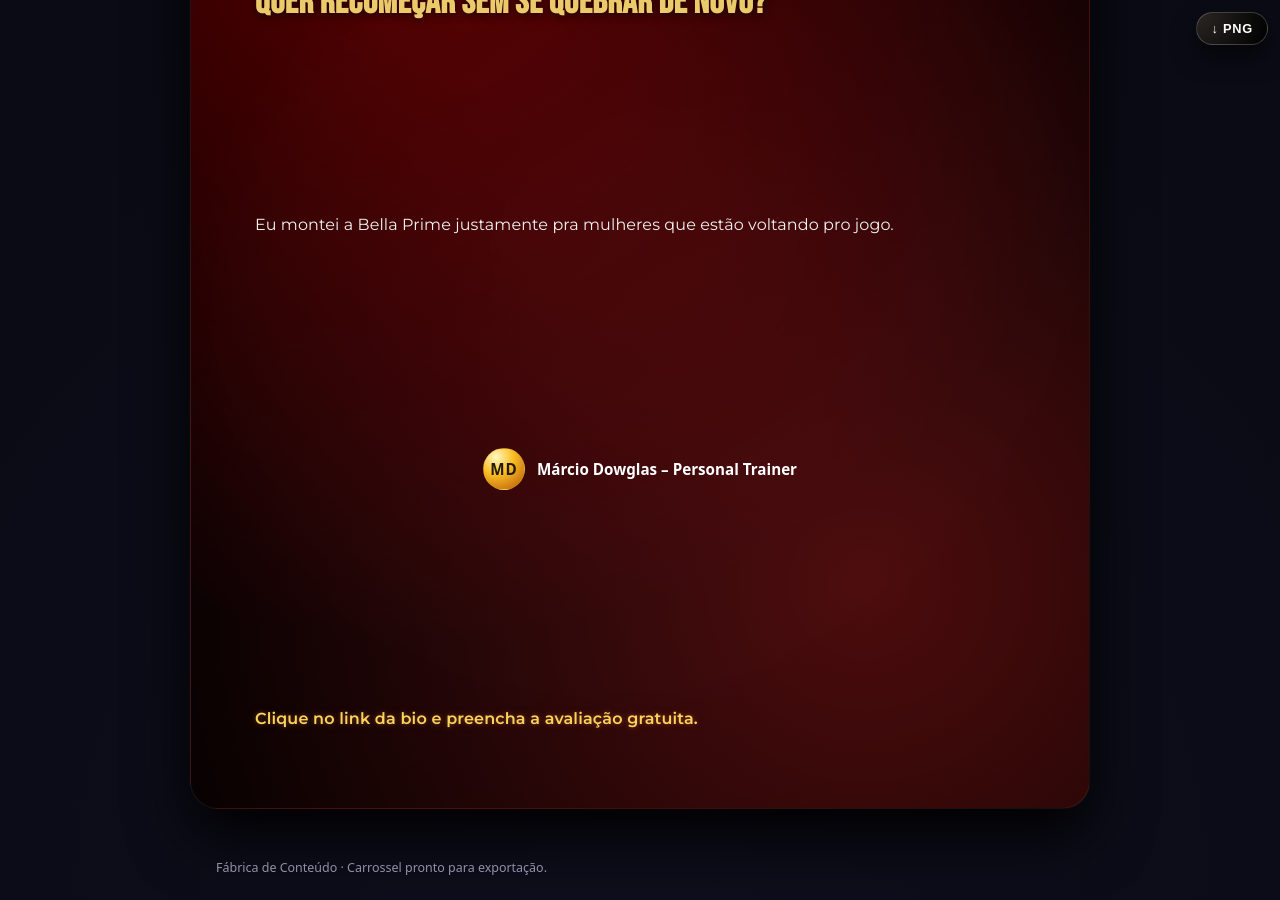
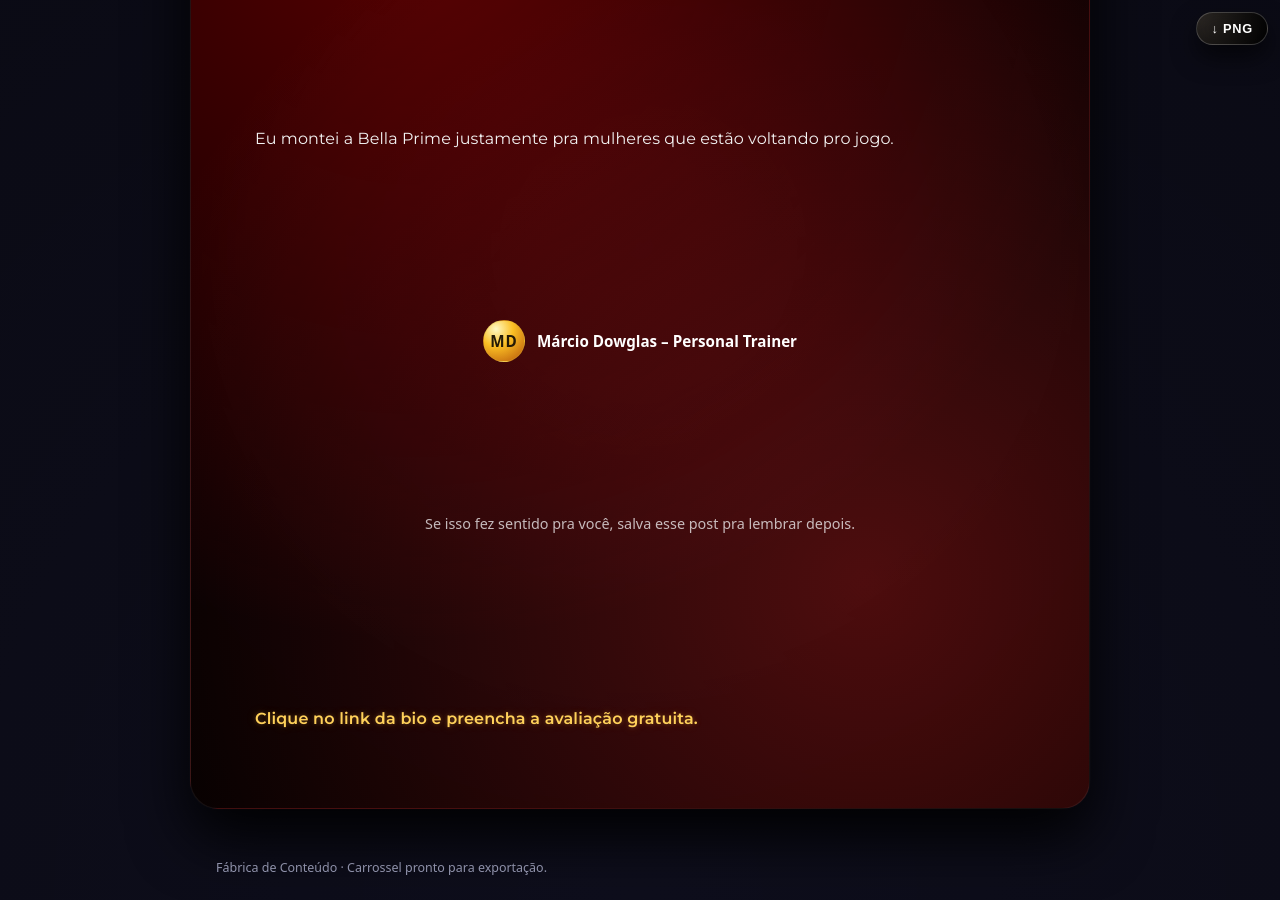
Before and after one commit to mbritodowglas-collab/fabrica-conteudo, a Jekyll site: the page built from content/carrossel/model-impacto-md.md, in a window 1280 px wide and 900 px high, scrolled down 4024 px. Built offline with Jekyll 4.4.1, drawn with Linux system fonts in a browser that asks for light colours.

Commit message:
Update carrossel.html

```diff
--- a/_layouts/carrossel.html
+++ b/_layouts/carrossel.html
@@ -120,6 +120,11 @@
 
           </div>
         </div>
+
+        <!-- CTA suave de engajamento -->
+        <div class="fc-slide__engage" style="margin-top: 1.5rem; text-align: center; opacity: 0.75; font-size: 0.9rem;">
+          Se isso fez sentido pra você, salva esse post pra lembrar depois.
+        </div>
         {% endif %}
 
         {% if s.cta %}
```
